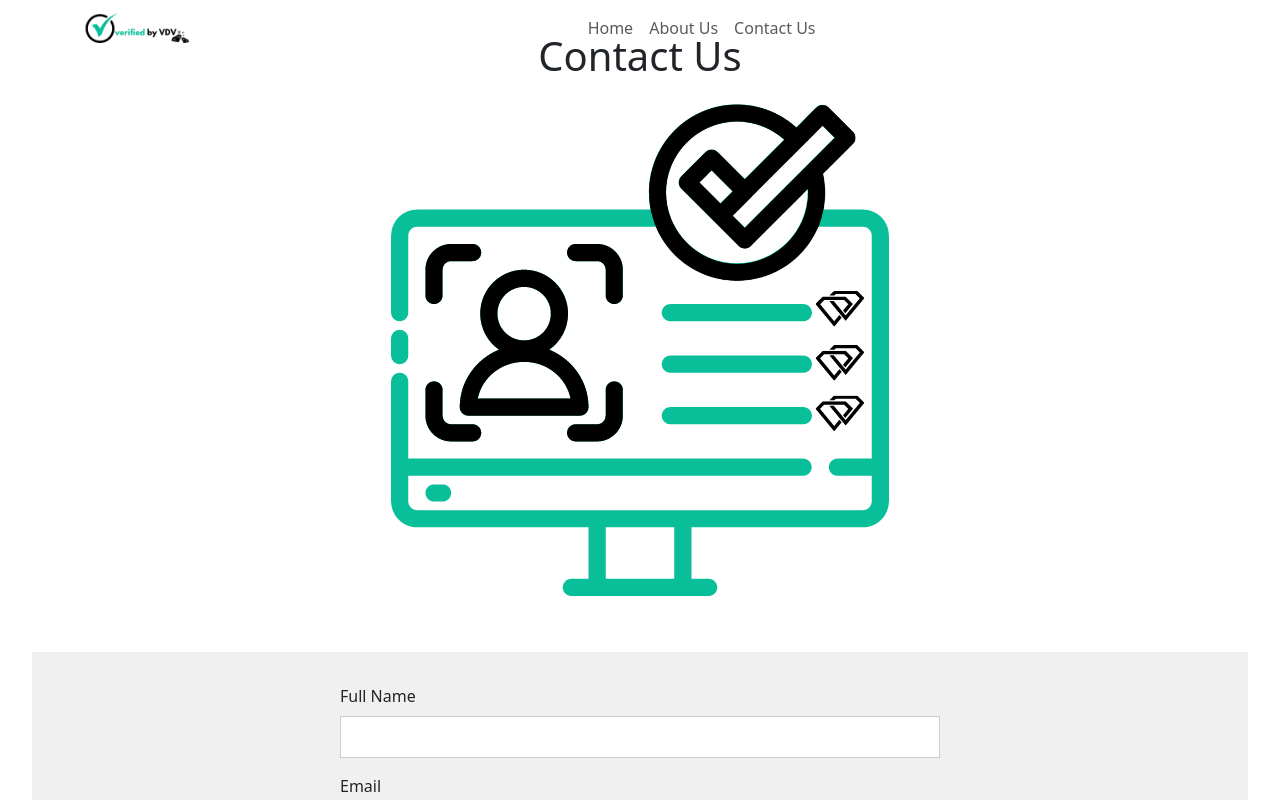
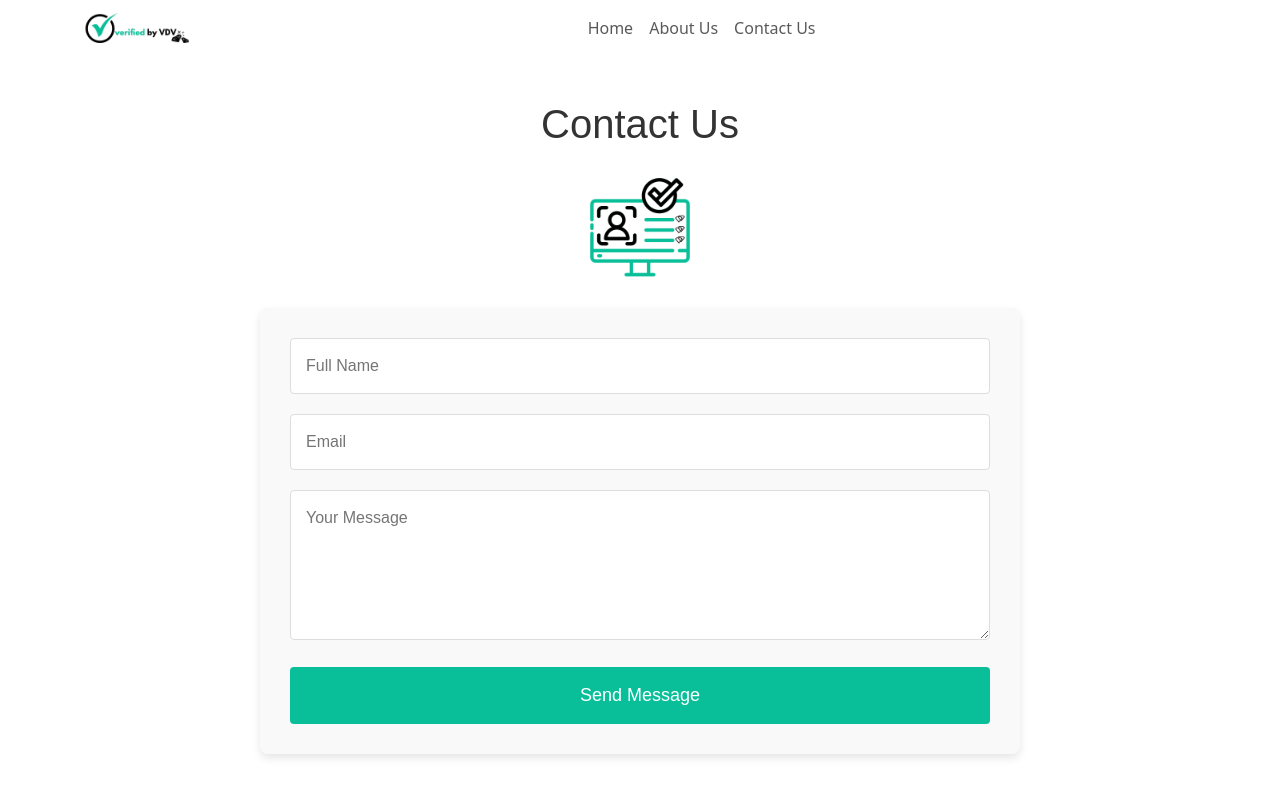
Before and after one commit to dsjanks1/diamond_r, a React (Create React App) app: page /diamond_r/contact-us in a window 1280 px wide. Shown: the top 800 px of the page. Built offline with nearby package versions, Linux system fonts and the light colour scheme; the HTML template or start-up script is replaced by a standard one.

Commit message:
Copy changes

```diff
--- a/src/components/DualFeatureBox.tsx
+++ b/src/components/DualFeatureBox.tsx
@@ -15,7 +15,7 @@ const DualFeatureBox: React.FC = () => {
                         <p>Ongoing ID Monitoring</p>
                         <p>Known Face Search</p>
                         <p>Proof of Address Verification</p>
-                        <p>AML Screening: PEPs, sanctions, watchlists and adverse media</p>
+                        <p>AML (Anti Money Laundering) Screening: PEPs Politically Exposed Persons), sanctions, watchlists and adverse media</p>
                         <p>Email Verification</p>
                         <p>Phone Verification</p>                </div>
                         <div className="col-md-6 col-sm-12">
@@ -29,7 +29,7 @@ const DualFeatureBox: React.FC = () => {
                 <div className="col-md-6 col-sm-12 order-md-1 order-sm-1">
                     <h2>KYB – Know Your Businesss</h2>
                     <hr className="title-underline" />
-                    <p>Automated Corporate Registry Check</p>
+                    <p>Corporate Registry Check</p>
                         <p>Corporate AML Screening</p>
                         <p>Ownership and Management Structure</p>
                         <p>Intermediate Shareholder Check</p>
--- a/src/components/FeatureBox.tsx
+++ b/src/components/FeatureBox.tsx
@@ -10,13 +10,12 @@ const FeatureBox: React.FC = () => {
             {/* The use of offset-md here assumes Bootstrap 4+ */}
             <div className="col-lg-5 col-md-5 feature-box order-sm-1">
             <h3 className='text-dark'>Our Legacy</h3>
-                <p className='text-grey-light'>Founded on a legacy of experience spanning three decades, verified by VDV was built to be at the forefront of compliance for the diamond industry. Our journey is rooted in a deep understanding of the industry's intricacies, evolving alongside the dynamic landscape to become a trusted partner for diamond businesses seeking excellence in compliance.</p>
+                <p className='text-grey-light'>Founded on a legacy of experience spanning three decades, verified by VDV was built to be at the forefront of compliance for the diamond industry. Our journey is rooted in a deep understanding of the industry's intricacies, to become a trusted partner for diamond businesses seeking excellence in compliance.</p>
             <div className='hr-line-container'>
                 <div className="hr-line-2"></div>
             </div>
                 <h3 className='text-dark'>Our Mission</h3>
-                <p className='text-grey-light'>Making Compliance Easy, Ensuring Security
-                    Our mission is clear: to make compliance easy for the diamond industry. We do this by combining our extensive knowledge of regulatory frameworks with cutting-edge technology. Our aim is to provide a secure foundation for trading, allowing our clients to operate confidently in a world that has growing demands for the utmost in accountability and transparency.</p>
+                <p className='text-grey-light'>Making Compliance Easy for the diamond industry. We do this by combining our extensive knowledge of regulatory frameworks with cutting-edge technology. Our aim is to provide a secure foundation for trading, allowing our clients to operate confidently in a world that has growing demands for the utmost in accountability and transparency.</p>
 
             </div>
 
--- a/src/pages/AboutUs.tsx
+++ b/src/pages/AboutUs.tsx
@@ -10,7 +10,6 @@ const AboutUs: React.FC = () => {
                 <div className="col-md-10 col-sm-12">
                     {/* <img src={leftAlignedImage} alt="Left aligned" className="img-fluid"/> */}
                     <div className='about-us-text-container'>
-                    <h1>About Verified by VDV</h1>
                     <h3>Pioneers in Diamond Business Compliance</h3>
                     <p>Welcome to verified by VDV, where expertise meets innovation in the realm of compliance for the diamond industry. With over 30 years of unwavering commitment to the industry, we stand as a beacon of excellence, providing comprehensive solutions that bridge the gap between regulatory complexities and the dynamic world of the diamond industry.</p>
                 </div>
@@ -33,7 +32,7 @@ const AboutUs: React.FC = () => {
                 <div className="home-content">
                     <h3 className="unparalleled-heading">Unparalleled Expertise</h3>
                     <p className="unparalleled-description">
-                    At verified by VDV, our team brings together a wealth of experience in finance, accounting, legal and technology. Our professionals are not just experts in their respective fields but also possess a keen understanding of the nuances of the diamond industry. This unique blend of skills positions us as a versatile and reliable partner, capable of navigating the complex intersection of regulation and the diamond industry.
+                    At verified by VDV, our team brings together a wealth of experience in finance, accounting, legal and technology. Our professionals are not just experts in their respective fields but also possess a keen understanding of the nuances of the diamond industry. This unique blend of skills positions us as a versatile and reliable partner, capable of navigating the intersection of regulation and the diamond industry.
                     </p>
                 </div>
             </div>
--- a/src/pages/ContactUs.tsx
+++ b/src/pages/ContactUs.tsx
@@ -10,49 +10,48 @@ const ContactUs: React.FC = () => {
   const submit = (event: React.FormEvent) => {
     event.preventDefault();
     // Process form submission here
-    // For example, send `fullName`, `email`, and `message` to your backend server
     alert(`Submission received from ${fullName}`);
   };
 
   return (
     <div className="contact-us-container">
-      <h1 className="text-center">Contact Us</h1>
+      <h1 className="contact-us-title">Contact Us</h1>
       <div className="image-container text-center">
-        <img src={homeImg} alt="Placeholder" className="centered-image" />
+        <img src={homeImg} alt="Contact Us" className="contact-us-image" />
       </div>
-      <section className="form-section">
-        <form onSubmit={submit} className="contact-form">
-          <div className="form-group">
-            <label htmlFor="fullName">Full Name</label>
+      <section className="contact-us-form-section">
+        <form onSubmit={submit} className="contact-us-form">
+          <div className="form-field">
             <input
               type="text"
               id="fullName"
+              placeholder="Full Name"
               value={fullName}
               onChange={(e) => setFullName(e.target.value)}
               required
             />
           </div>
-          <div className="form-group">
-            <label htmlFor="email">Email</label>
+          <div className="form-field">
             <input
               type="email"
               id="email"
+              placeholder="Email"
               value={email}
               onChange={(e) => setEmail(e.target.value)}
               required
             />
           </div>
-          <div className="form-group">
-            <label htmlFor="message">Message</label>
+          <div className="form-field">
             <textarea
               id="message"
+              placeholder="Your Message"
               value={message}
               onChange={(e) => setMessage(e.target.value)}
               required
             />
           </div>
-          <button type="submit" className="submit-button">
-            Submit
+          <button type="submit" className="contact-us-submit-button">
+            Send Message
           </button>
         </form>
       </section>
--- a/src/styles/ContactUs.css
+++ b/src/styles/ContactUs.css
@@ -1,56 +1,65 @@
 /* ContactUs.css */
 
 .contact-us-container {
-    background: #fff;
-    padding: 2rem;
+  max-width: 800px;
+  margin: auto;
+  padding: 50px 20px;
+  font-family: 'Futura W05', sans-serif;
+  margin-top: 50px;
 }
 
-  .text-center {
+.contact-us-title {
+  color: #333;
   text-align: center;
+  margin-bottom: 30px;
 }
 
-  .centered-image {
-    max-width: 100%;
-    height: auto;
-    margin: 1rem 0;
+.contact-us-image {
+  max-width: 100px;
+  margin-bottom: 30px;
 }
 
-  .form-section {
-    background: #f0f0f0; /* Light grey background for the form section */
-    padding: 2rem;
-    margin-top: 2rem;
+.contact-us-form-section {
+  background-color: #f9f9f9;
+  padding: 30px;
+  border-radius: 8px;
+  box-shadow: 0 4px 8px rgba(0, 0, 0, 0.1);
 }
 
-  .contact-form {
-    max-width: 600px; /* Adjust as necessary */
-    margin: 0 auto;
+.contact-us-form {
+  display: flex;
+  flex-direction: column;
 }
 
-  .form-group {
-    margin-bottom: 1rem;
+.form-field {
+  margin-bottom: 20px;
 }
 
-  .form-group label {
-    display: block;
-    margin-bottom: 0.5rem;
+.form-field input,
+.form-field textarea {
+  width: 100%;
+  padding: 15px;
+  border: 1px solid #ddd;
+  border-radius: 4px;
+  font-size: 16px;
 }
 
-  .form-group input,
-  .form-group textarea {
-    width: 100%;
-    padding: 0.5rem;
-    border: 1px solid #ccc;
+.form-field textarea {
+  height: 150px;
+  resize: vertical;
 }
 
-  .submit-button {
-    background: #005f99; /* Dark blue background for the submit button */
-    color: #fff;
-    padding: 0.5rem 1rem;
+.contact-us-submit-button {
+  padding: 15px;
+  background-color: #08BF99;
+  color: white;
   border: none;
+  border-radius: 4px;
+  font-size: 18px;
   cursor: pointer;
-    margin-top: 1rem;
+  transition: background-color 0.3s;
 }
 
-  .submit-button:hover {
-    background: #004080; /* Slightly darker blue on hover */
+.contact-us-submit-button:hover {
+  background-color: #0da889;
 }
```
Also changed, not shown: src/pages/Home.tsx (+3 -5 lines). Lines whose indentation alone changed are shown as unchanged.
